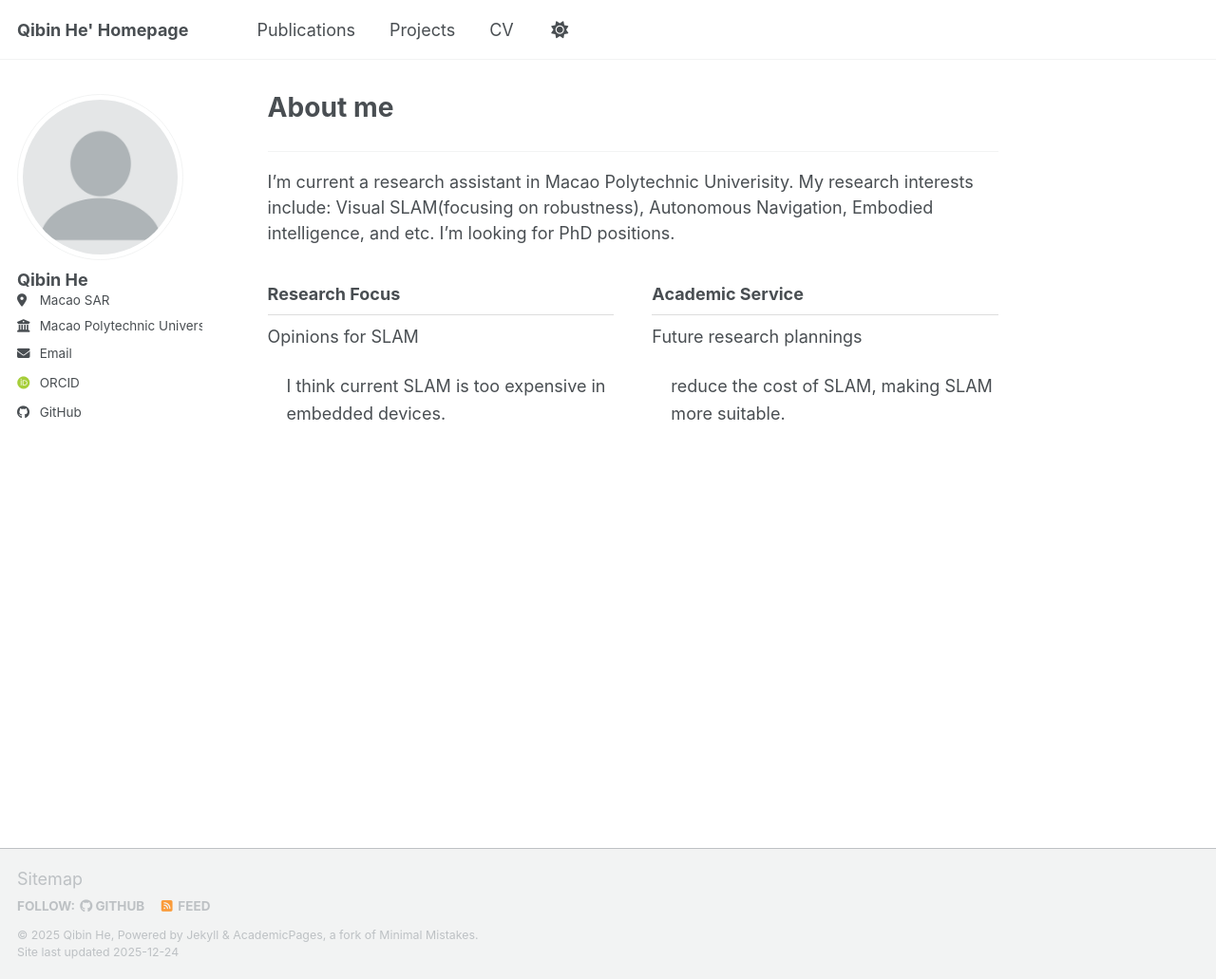
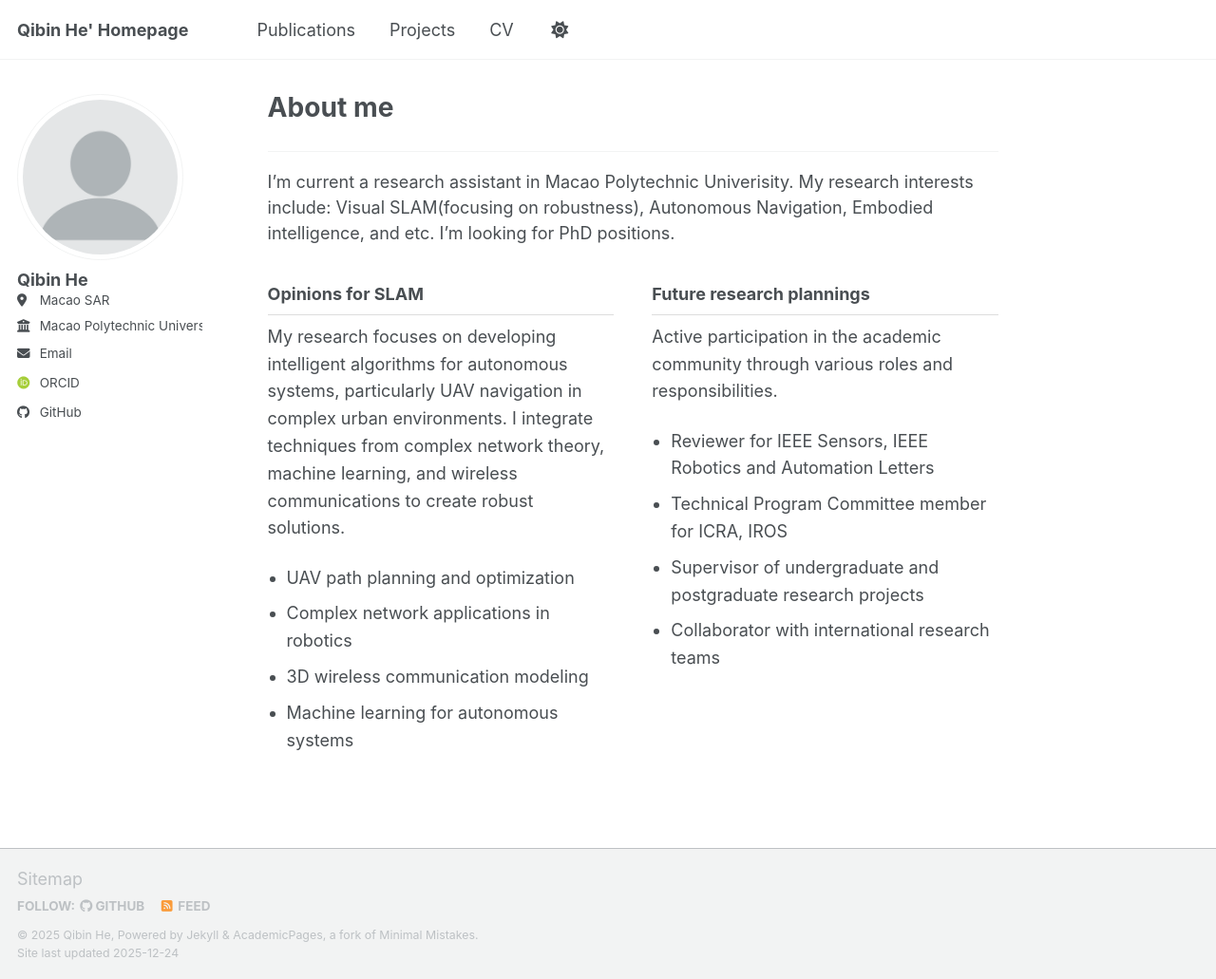
Before and after one commit to MECHA-HE/MECHA-HE.github.io, a Jekyll site: the page built from _pages/about.md, in a window 1280 px wide and 1031 px high. Shown: the whole window at 95% size. Built offline with Jekyll 4.4.1, drawn with Linux system fonts in a browser that asks for light colours; some web fonts are replaced; a script bundle is joined from its source files by our own code; library files that are not in the unit come from our copies.

Commit message:
Update about.md

```diff
--- a/_pages/about.md
+++ b/_pages/about.md
@@ -15,19 +15,25 @@ I'm current a research assistant in Macao Polytechnic Univerisity. My research i
 
   <!-- 左侧 -->
   <div>
-    <h3 style="margin-top: 0; border-bottom: 1px solid #ddd; padding-bottom: 10px;">Research Focus</h3>
-    <p style="line-height: 1.6;">Opinions for SLAM</p>
+    <h3 style="margin-top: 0; border-bottom: 1px solid #ddd; padding-bottom: 10px;">Opinions for SLAM</h3>
+    <p style="line-height: 1.6;">My research focuses on developing intelligent algorithms for autonomous systems, particularly UAV navigation in complex urban environments. I integrate techniques from complex network theory, machine learning, and wireless communications to create robust solutions.</p>
     <ul style="padding-left: 20px; line-height: 1.6;">
-      I think current SLAM is too expensive in embedded devices.
+      <li>UAV path planning and optimization</li>
+      <li>Complex network applications in robotics</li>
+      <li>3D wireless communication modeling</li>
+      <li>Machine learning for autonomous systems</li>
     </ul>
   </div>
 
   <!-- 右侧 -->
   <div>
-    <h3 style="margin-top: 0; border-bottom: 1px solid #ddd; padding-bottom: 10px;">Academic Service</h3>
-    <p style="line-height: 1.6;">Future research plannings</p>
+    <h3 style="margin-top: 0; border-bottom: 1px solid #ddd; padding-bottom: 10px;">Future research plannings</h3>
+    <p style="line-height: 1.6;">Active participation in the academic community through various roles and responsibilities.</p>
     <ul style="padding-left: 20px; line-height: 1.6;">
-      reduce the cost of SLAM, making SLAM more suitable.
+      <li>Reviewer for IEEE Sensors, IEEE Robotics and Automation Letters</li>
+      <li>Technical Program Committee member for ICRA, IROS</li>
+      <li>Supervisor of undergraduate and postgraduate research projects</li>
+      <li>Collaborator with international research teams</li>
     </ul>
   </div>
 
```
